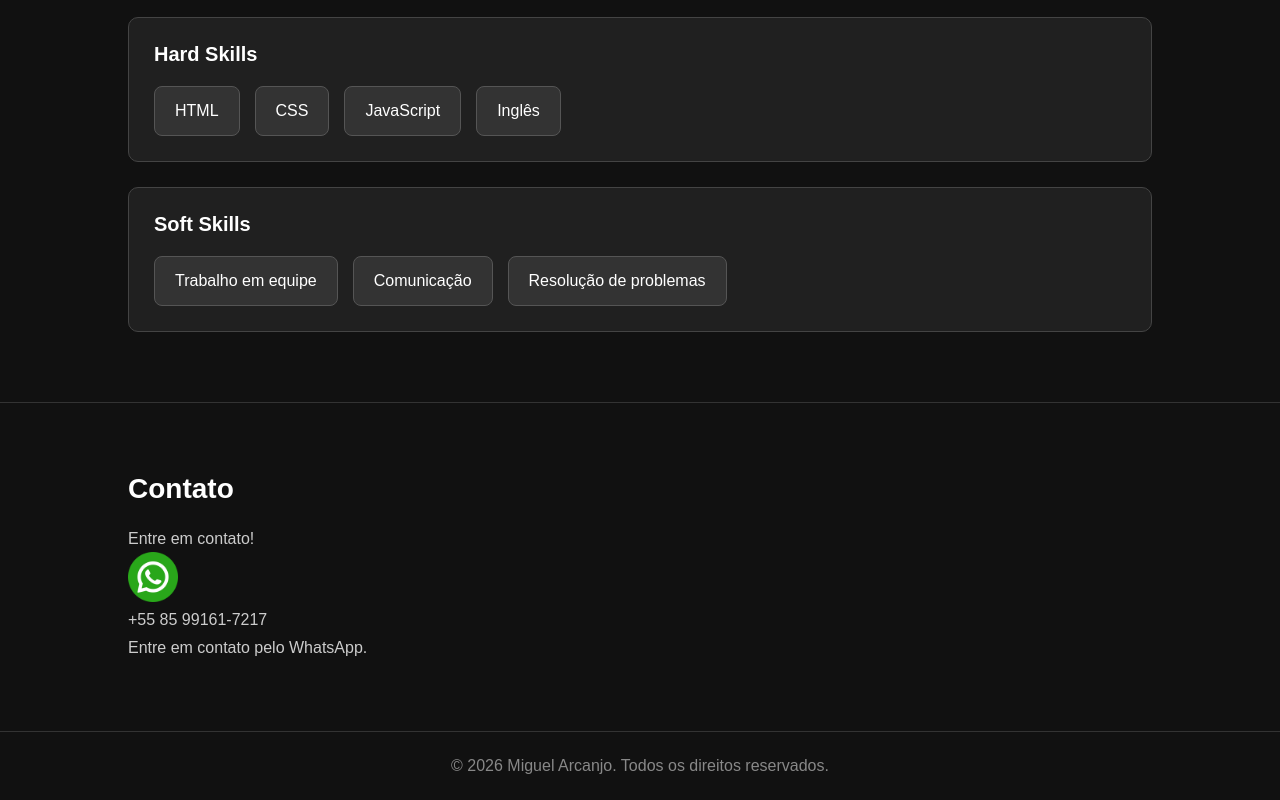
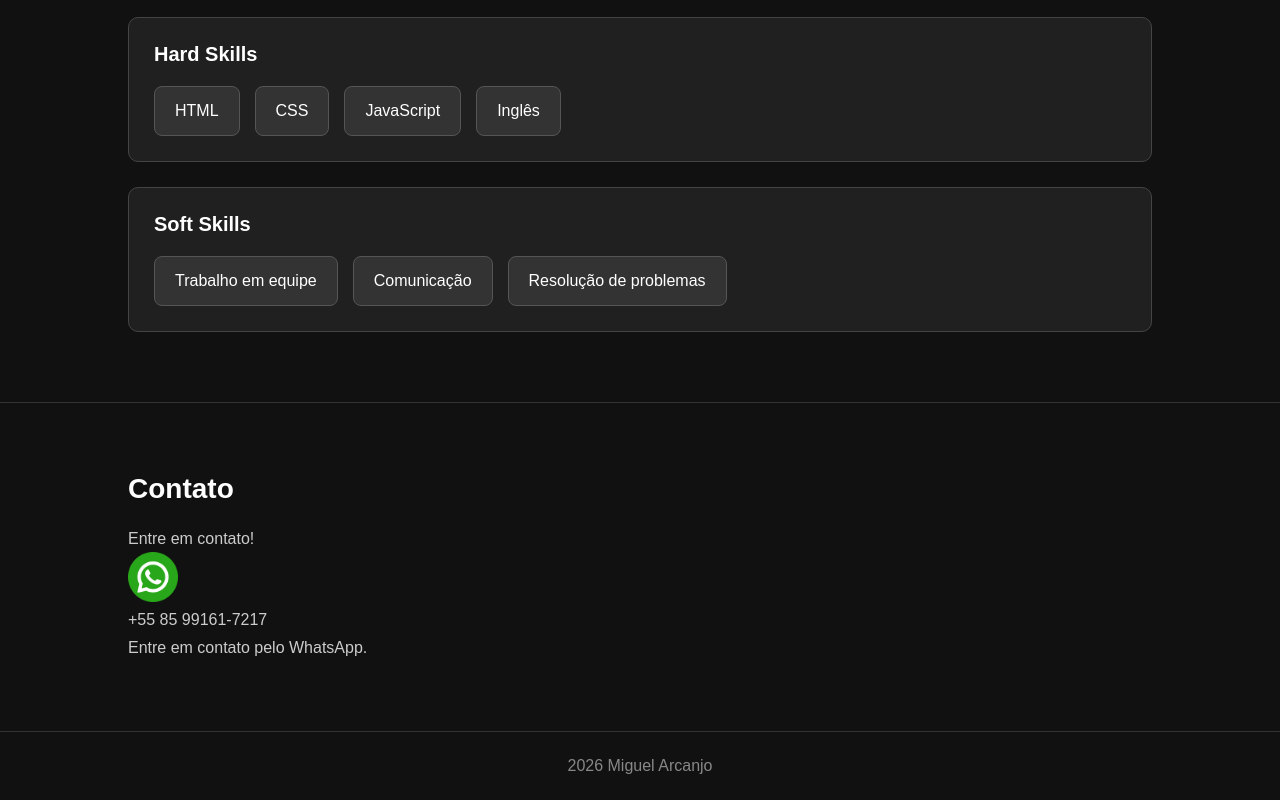
Before and after one commit to MigueelArcanjo/portfolio, a plain HTML site: page portfolio/index.html in a window 1280 px wide. Shown: the part 1038-1838 px from the top of the page. Drawn offline with Linux system fonts and the light colour scheme.

```diff
--- a/portfolio/index.html
+++ b/portfolio/index.html
@@ -76,7 +76,7 @@
     </main>
 
     <footer>
-        <p>&copy; 2026 Miguel Arcanjo. Todos os direitos reservados.</p>
+        <p>2026 Miguel Arcanjo</p>
     </footer>
 </body>
 </html>
```
